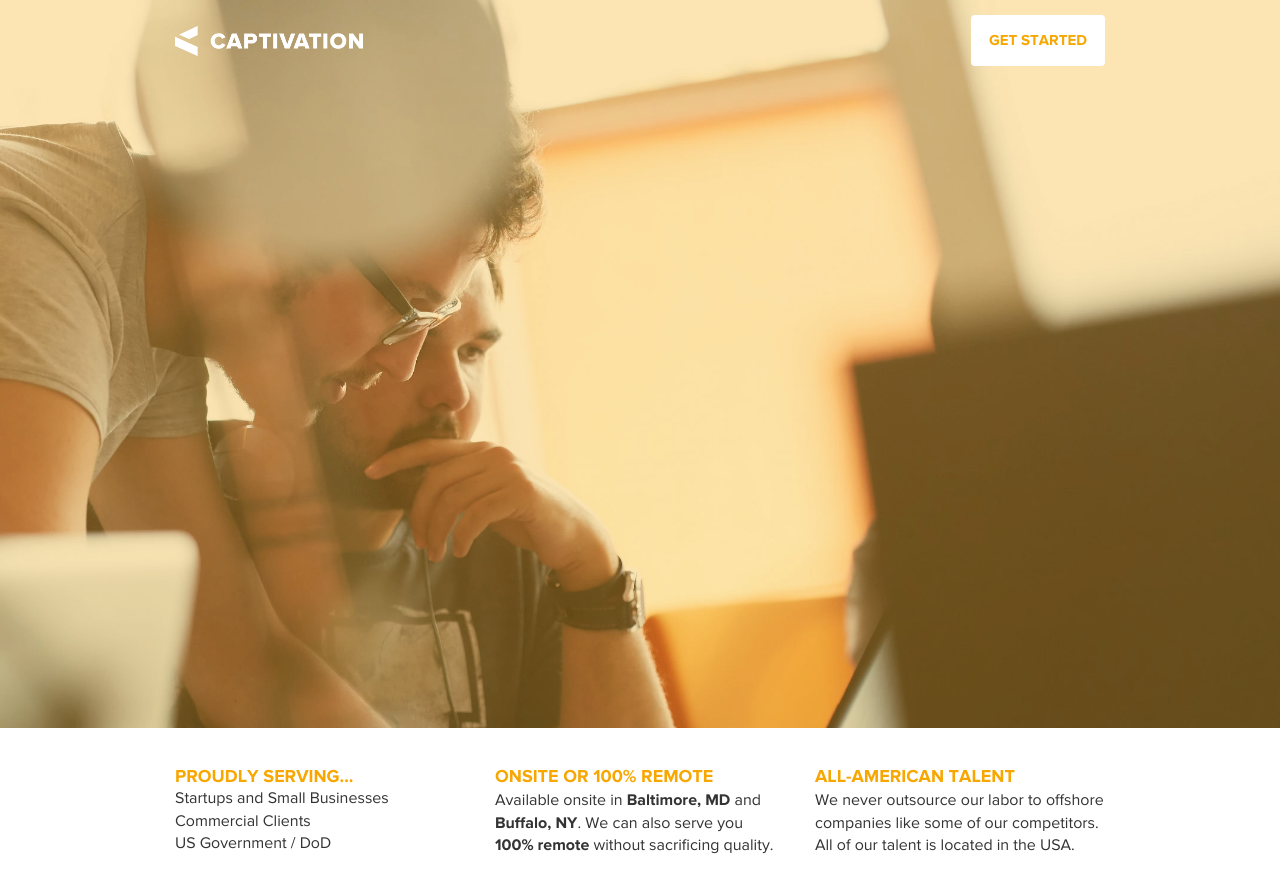
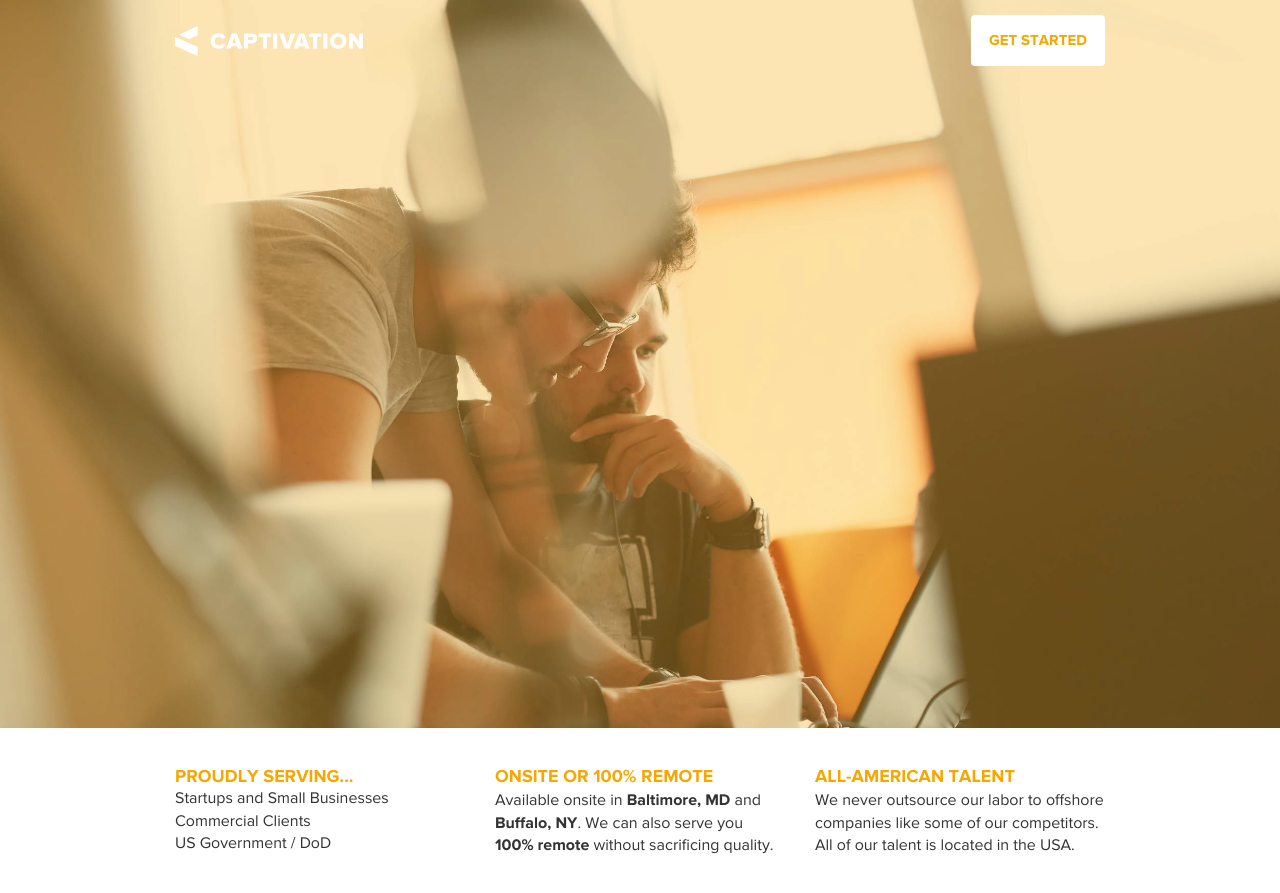
Before and after one commit to isabella232/captivationsoftware.github.io-archive, a Jekyll site: the page built from index.html, in a window 1280 px wide and 900 px high. Shown: the top 893 px of the window. Built offline with Jekyll 4.4.1, drawn with Linux system fonts in a browser that asks for light colours; nearby versions of some CDN libraries; some web fonts are replaced.

Commit message:
Fix for background

```diff
--- a/css/structure.css
+++ b/css/structure.css
@@ -71,7 +71,7 @@ body {
 }
 
 .background-overlay {
-  background-position: 60% 50%;
+  background-position: 55% 0;
   background-repeat: no-repeat;
   background-size: cover;
   bottom: 0;
```
Also changed, not shown: images/stock.jpg.
